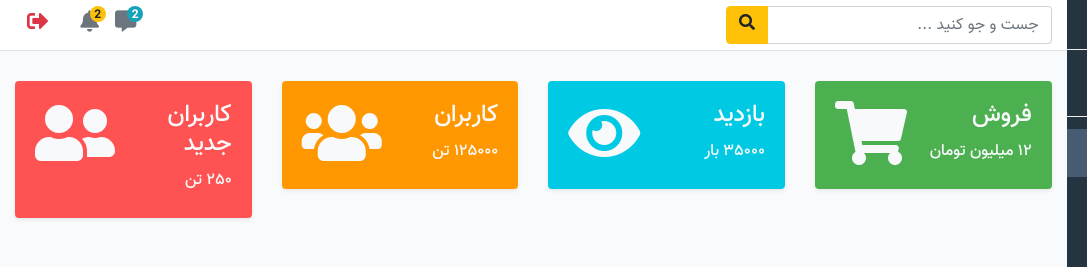
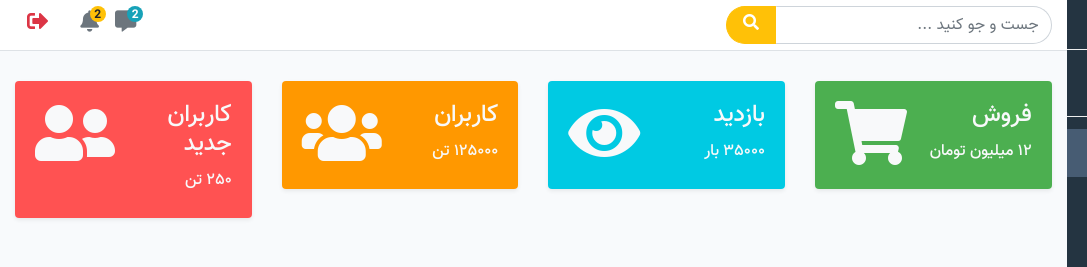
Before and after one commit to Amirhv/VazirAdmin, a plain HTML site: page index.html in a window 1280 px wide. Shown: the top 267 px of the page, 0-1087 px from the left. Drawn offline with Linux system fonts and the light colour scheme.

Commit message:
second commit

```diff
--- a/css/style.css
+++ b/css/style.css
@@ -132,7 +132,6 @@ a:hover{
 }
 
 .vvv-search-input:focus {
-    box-shadow: none;
     border-style: solid;
     border-width: 1px 1px 1px 0px;
 }
--- a/index.html
+++ b/index.html
@@ -98,10 +98,10 @@
                         <div class="col-md-4">
                             <form>
                                 <div class="input-group">
-                                    <input type="text" class="form-control vvv-search-input"
+                                    <input type="text" class="form-control vvv-search-input" style="border-radius: 1px 50px 50px 1px"
                                            placeholder="جست و جو کنید ...">
-                                    <button class="btn btn-warning vvv-search-button" type="button">
-                                        <i class="fas fa-search"></i>
+                                    <button class="btn btn-warning vvv-search-button" style="border-radius: 50px 1px 1px 50px" type="button">
+                                        <i class="fas fa-search px-1 text-white"></i>
                                     </button>
                                 </div>
                             </form>
```
